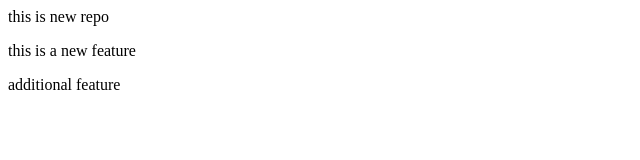
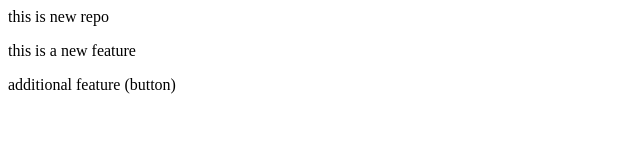
Before and after one commit to abhi231210003/abhishek23, a plain HTML site: page index.html in a window 1280 px wide. Shown: the full height of the page, 0-640 px from the left. Drawn offline with Linux system fonts and the light colour scheme.

Commit message:
messages

```diff
--- a/index.html
+++ b/index.html
@@ -1,3 +1,3 @@
  <p>this is new repo</p>
  <p>this is a new feature</p>
- <p>additional feature</p>
+ <p>additional feature (button) </p>
```
